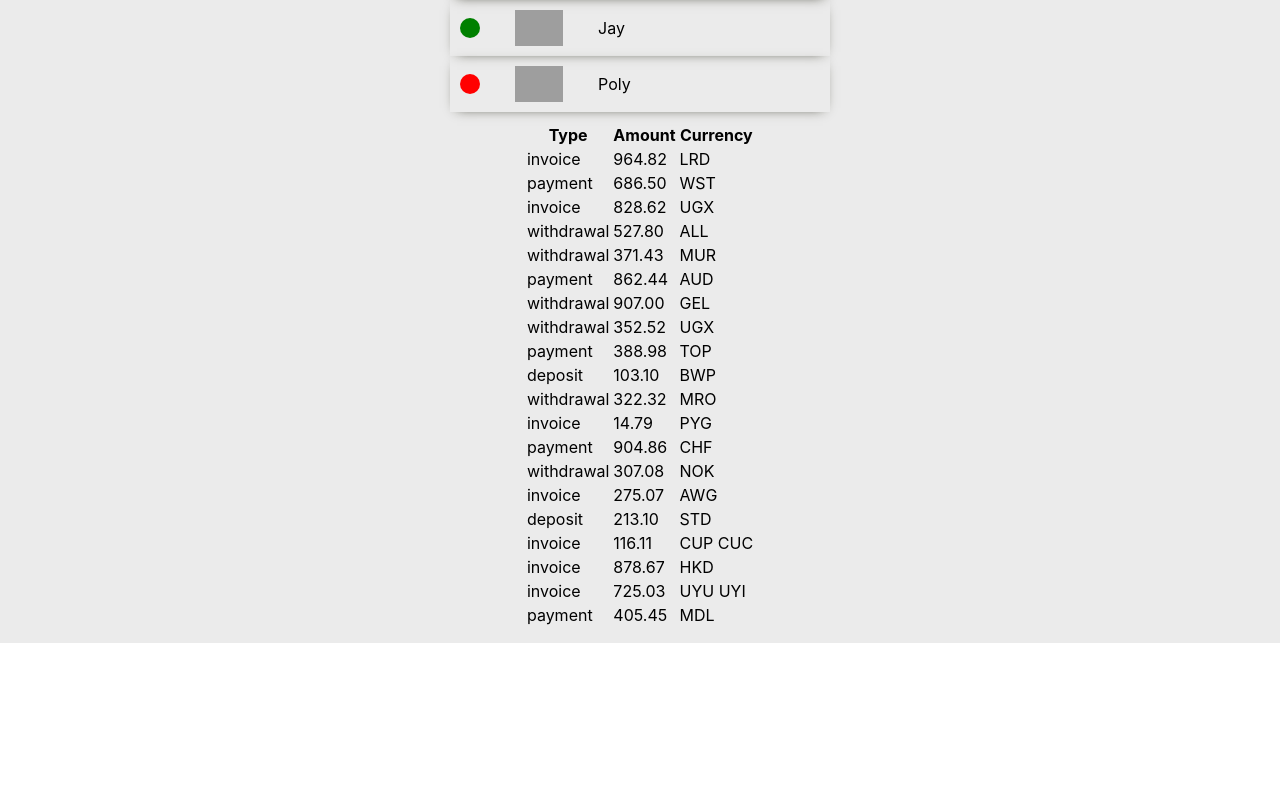
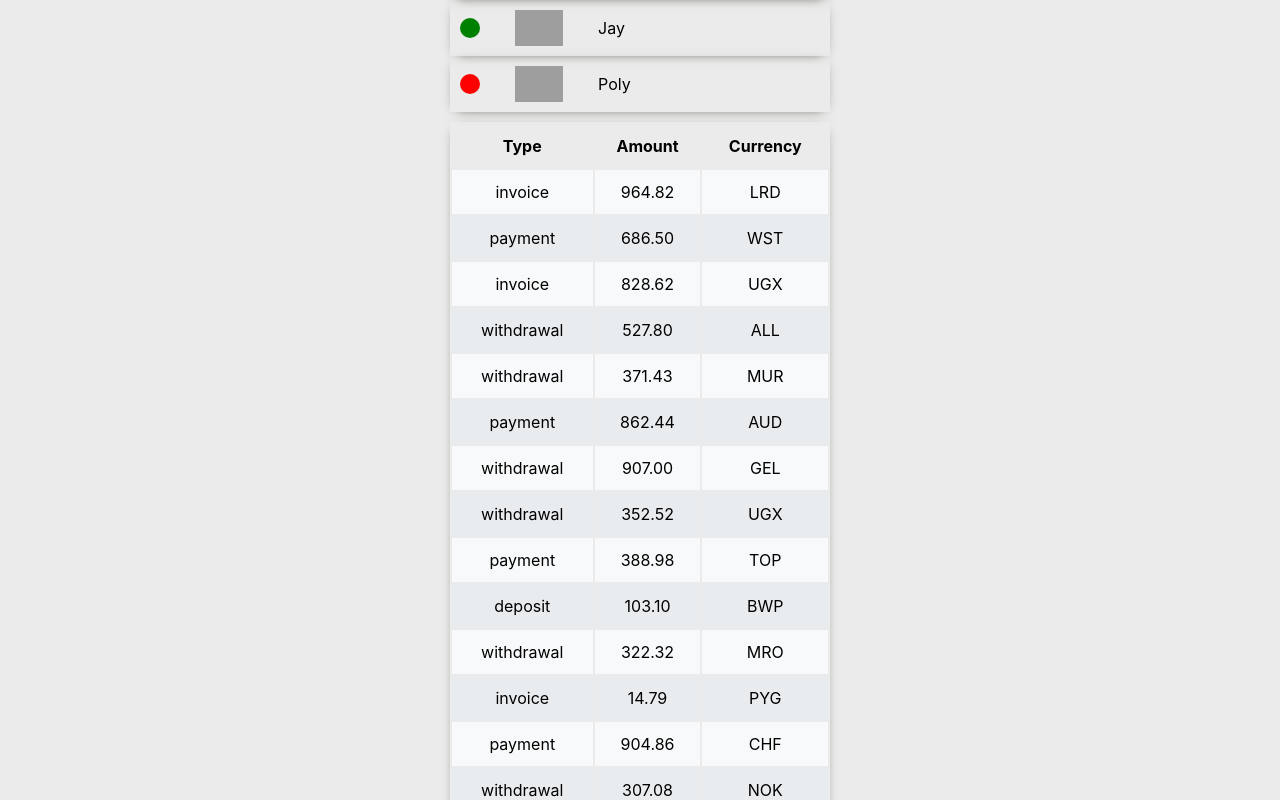
Before and after one commit to VuktorTS/goit-react-hw-01-components, a React (Create React App) app: page / in a window 1280 px wide. Shown: the part 860-1660 px from the top of the page. Before the commit the page ends 1503 px from the top, so only its background shows below. Built offline with nearby package versions, Linux system fonts and the light colour scheme; grey boxes are pictures that could not be loaded.

Commit message:
update TrantsactionHistory

```diff
--- a/src/components/Statistics/Statistics.module.css
+++ b/src/components/Statistics/Statistics.module.css
@@ -20,7 +20,3 @@
   color: white;
   font-size: 18px;
 }
-.label {
-}
-.percentage {
-}
--- a/src/components/TransactionHistory/TransactionHistory.jsx
+++ b/src/components/TransactionHistory/TransactionHistory.jsx
@@ -1,6 +1,7 @@
+import css from './TransactionHistory.module.css';
 export const TransactionHistory = ({ items }) => {
   return (
-    <table className="transaction-history">
+    <table className={css.transaction_history}>
       <thead>
         <tr>
           <th>Type</th>
--- a/src/components/TransactionHistory/TransactionHistory.module.css
+++ b/src/components/TransactionHistory/TransactionHistory.module.css
@@ -1,4 +1,4 @@
-table {
+.transaction_history {
   max-width: 380px;
   width: 100%;
   border-collapse: separate;
```
